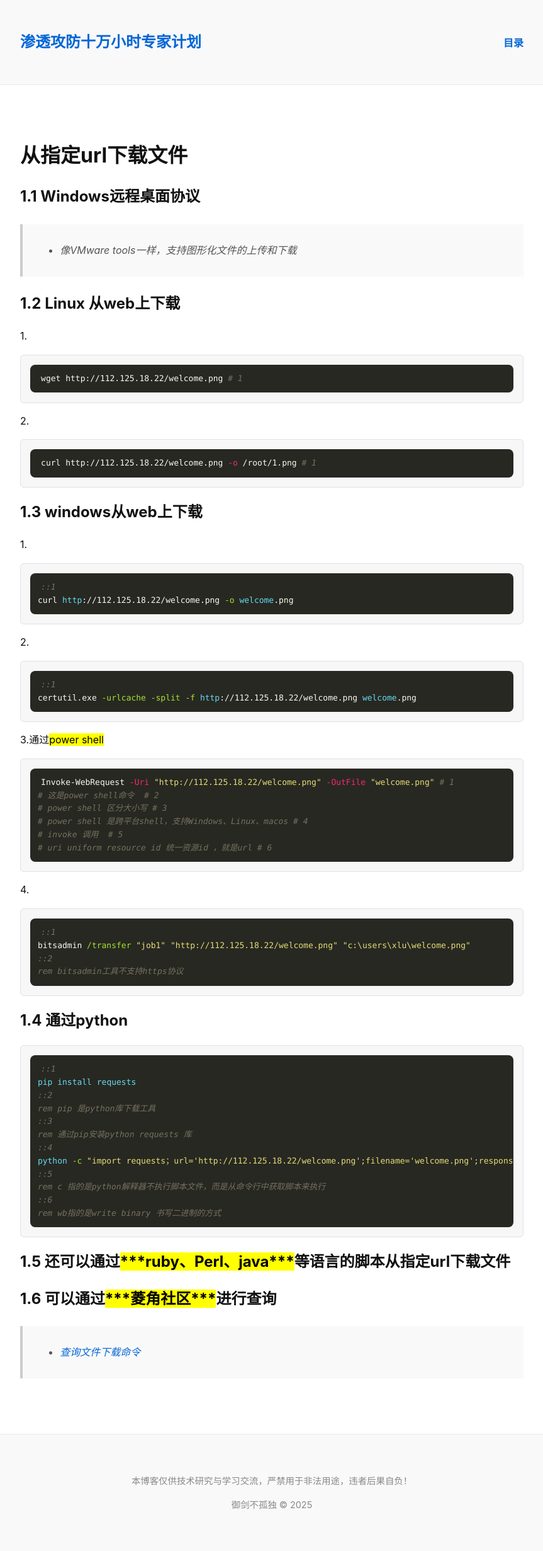
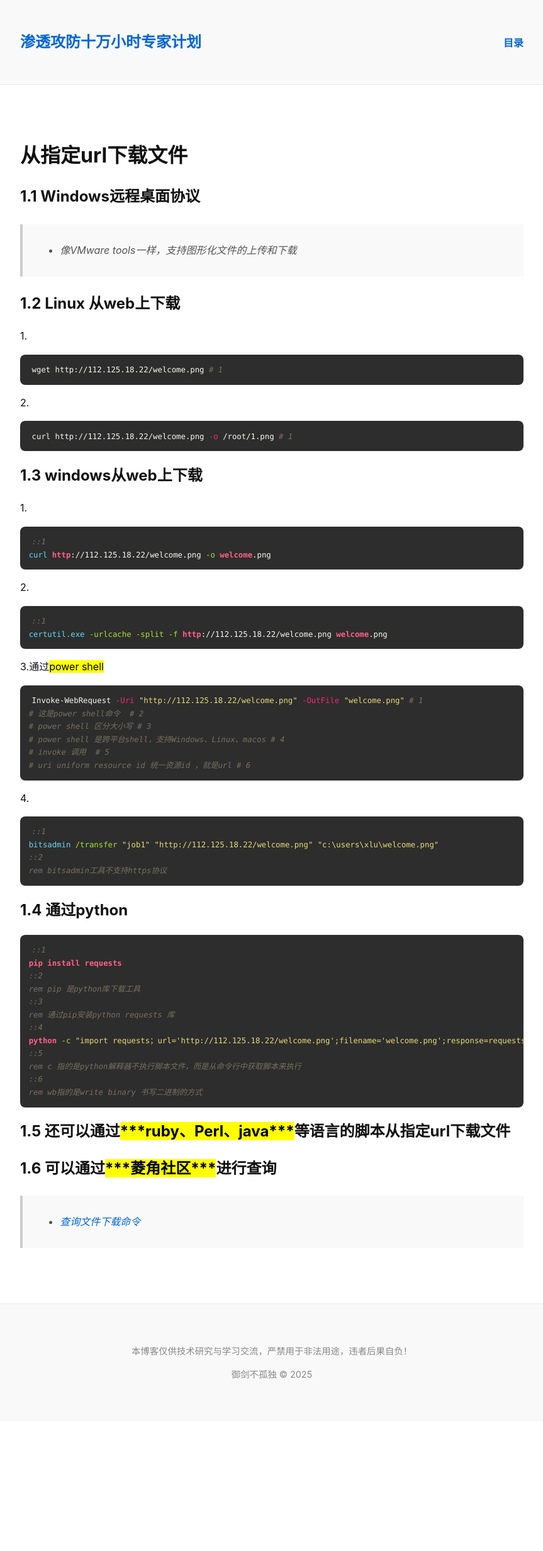
Before and after one commit to lu494/lu494.github.io, a Jekyll site: the page built from articles/从指定url下载文件.md, in a window 1280 px wide. Shown: the whole page at 63% size, without its empty margins (208-1071 px from the left). Built offline with Jekyll 4.4.1, drawn with Linux system fonts in a browser that asks for light colours; our own code applies the rules of GitHub Pages for plain Markdown files; after the commit the page ends 2256 px from its top, so only the background shows below that.

Commit message:
Update syntax.css

```diff
--- a/assets/syntax.css
+++ b/assets/syntax.css
@@ -1,56 +1,87 @@
-/* Rouge Monokai 暗色代码主题 */
+/* 🎨 更优雅的暗色 Rouge 高亮主题 */
+.highlight {
+  background: none;
+  padding: 0;
+  margin: 0;
+  border: none;
+}
 
 .highlight pre {
-  background-color: #272822;
+  background-color: #2d2d2d;  /* 比原来的 #272822 稍浅 */
   color: #f8f8f2;
   padding: 1em;
   border-radius: 8px;
   overflow-x: auto;
+  font-size: 0.9em;
+  line-height: 1.5;
+  box-shadow: 0 2px 4px rgba(0,0,0,0.1);
 }
 
-.highlight .c { color: #75715e; font-style: italic }   /* Comment */
-.highlight .err { color: #960050; background-color: #1e0010 } /* Error */
-.highlight .k { color: #66d9ef }   /* Keyword */
-.highlight .o { color: #f92672 }   /* Operator */
-.highlight .cm { color: #75715e }  /* Comment.Multiline */
-.highlight .cp { color: #f8f8f0 }  /* Comment.Preproc */
-.highlight .c1 { color: #75715e }  /* Comment.Single */
-.highlight .cs { color: #75715e }  /* Comment.Special */
-.highlight .gd { color: #f92672 }  /* Generic.Deleted */
-.highlight .ge { font-style: italic }
-.highlight .gh { color: #66d9ef; font-weight: bold }
-.highlight .gi { color: #a6e22e }  /* Generic.Inserted */
-.highlight .go { color: #75715e }
-.highlight .gp { color: #f92672 }
-.highlight .gs { font-weight: bold }
-.highlight .gu { color: #75715e }
-.highlight .kc, .kd, .kp, .kr { color: #66d9ef }
-.highlight .kt { color: #66d9ef }
-.highlight .m { color: #ae81ff }  /* Number */
-.highlight .s { color: #e6db74 }  /* String */
-.highlight .na { color: #a6e22e } /* Name.Attribute */
-.highlight .nb { color: #f8f8f2 } /* Name.Builtin */
-.highlight .nc { color: #a6e22e }
-.highlight .no { color: #66d9ef }
-.highlight .nd { color: #a6e22e }
-.highlight .ne { color: #a6e22e }
-.highlight .nf { color: #a6e22e }
-.highlight .nl { color: #f8f8f2 }
-.highlight .nn { color: #f8f8f2 }
-.highlight .nt { color: #f92672 }
-.highlight .nv { color: #f8f8f2 }
-.highlight .w { color: #f8f8f2 }
-.highlight .mf, .mh, .mi, .mo { color: #ae81ff }
-.highlight .sb, .sc, .sd, .s2, .se, .sh, .si, .sx, .sr, .s1, .ss { color: #e6db74 }
-.highlight .bp { color: #f8f8f2 }
-.highlight .vc, .vg, .vi { color: #f8f8f2 }
-.highlight .il { color: #ae81ff }
+pre, code {
+  font-family: Consolas, Monaco, "Courier New", monospace;
+}
 
+/* 单行 code */
 code {
-  background-color: #272822;
+  background-color: #2d2d2d;
   color: #f8f8f2;
   padding: 0.2em 0.4em;
   border-radius: 5px;
-  font-family: Consolas, Monaco, "Courier New", monospace;
   font-size: 90%;
 }
+
+/* Rouge token colors - 更丰富 */
+.highlight .c     { color: #75715e; font-style: italic }  /* Comment */
+.highlight .err   { color: #f92672; background-color: #1e0010 }
+.highlight .k     { color: #66d9ef; font-weight: bold }   /* Keyword */
+.highlight .o     { color: #f92672 }                       /* Operator */
+.highlight .cm    { color: #75715e }
+.highlight .cp    { color: #a6e22e }
+.highlight .c1    { color: #75715e }
+.highlight .cs    { color: #75715e }
+.highlight .gd    { color: #f92672 }
+.highlight .ge    { font-style: italic }
+.highlight .gh    { color: #66d9ef }
+.highlight .gi    { color: #a6e22e }
+.highlight .go    { color: #44475a }
+.highlight .gp    { color: #f92672 }
+.highlight .gs    { font-weight: bold }
+.highlight .gu    { color: #75715e }
+.highlight .kc,
+.highlight .kd,
+.highlight .kp,
+.highlight .kr     { color: #ff6188; font-weight: bold }
+.highlight .kt     { color: #fd971f }
+.highlight .m      { color: #ae81ff } /* Number */
+.highlight .s      { color: #e6db74 } /* String */
+.highlight .na     { color: #a6e22e }
+.highlight .nb     { color: #66d9ef }
+.highlight .nc     { color: #a6e22e }
+.highlight .no     { color: #f92672 }
+.highlight .nd     { color: #a6e22e }
+.highlight .ne     { color: #f92672 }
+.highlight .nf     { color: #a6e22e }
+.highlight .nn     { color: #f8f8f2 }
+.highlight .nt     { color: #f92672 }
+.highlight .nv     { color: #f8f8f2 }
+.highlight .w      { color: #f8f8f2 }
+.highlight .mf,
+.highlight .mh,
+.highlight .mi,
+.highlight .mo     { color: #ae81ff }
+.highlight .sb,
+.highlight .sc,
+.highlight .sd,
+.highlight .s2,
+.highlight .se,
+.highlight .sh,
+.highlight .si,
+.highlight .sx,
+.highlight .sr,
+.highlight .s1,
+.highlight .ss     { color: #e6db74 }
+.highlight .bp     { color: #f8f8f2 }
+.highlight .vc,
+.highlight .vg,
+.highlight .vi     { color: #f8f8f2 }
+.highlight .il     { color: #ae81ff }
```
